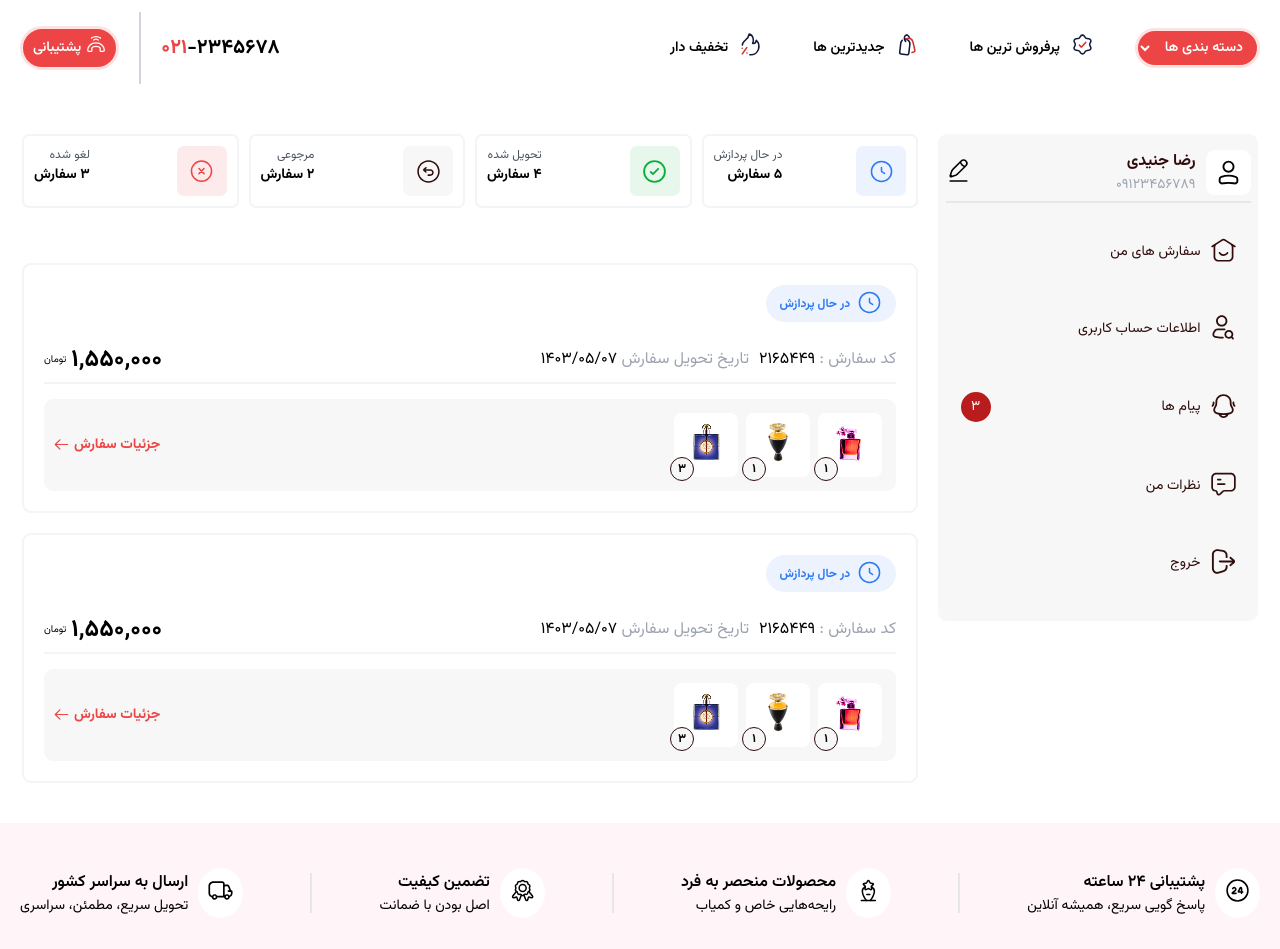
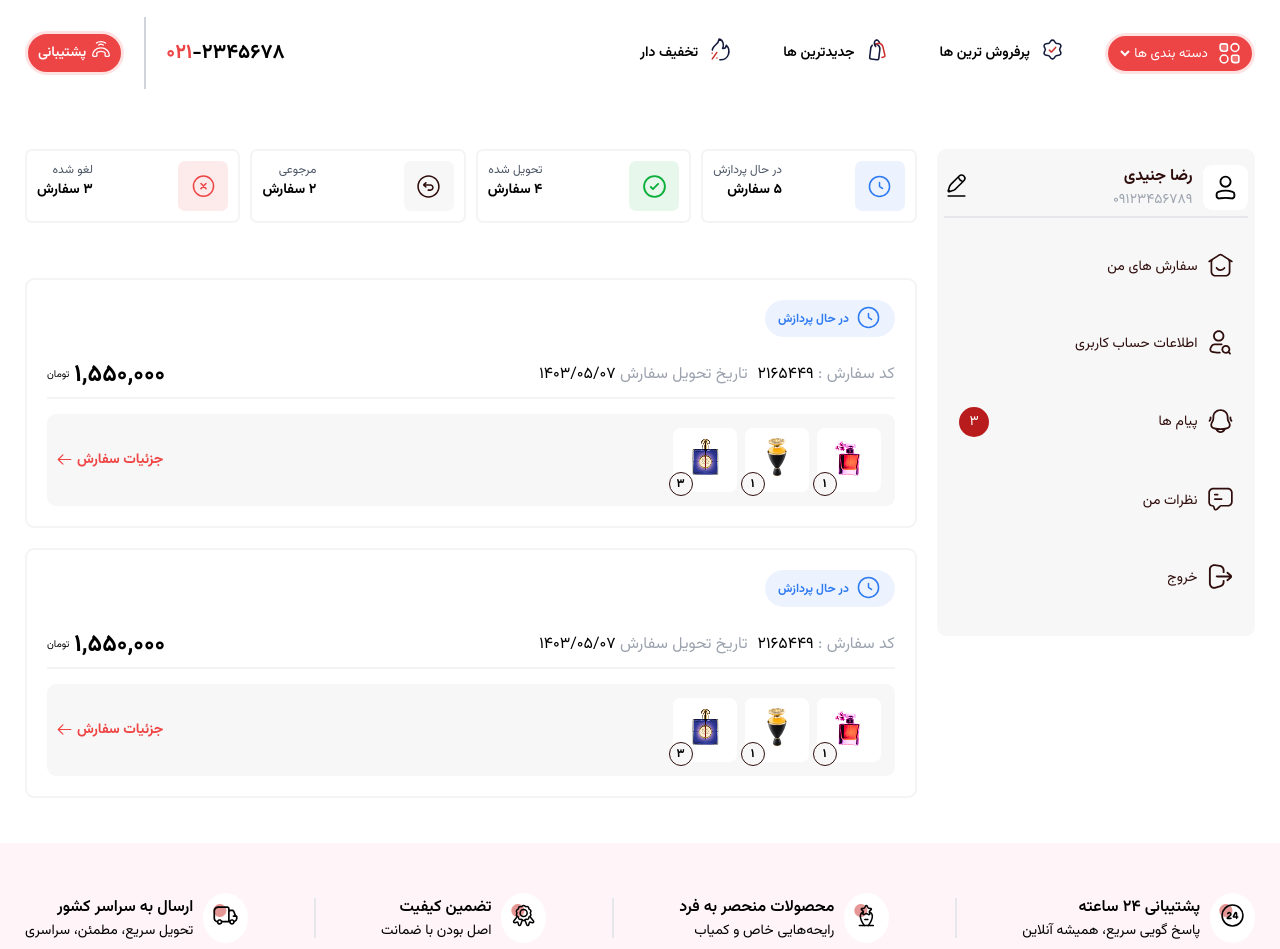
Before and after one commit to ramtin-ravare/bootcamp-final-task-1, a plain HTML site: page src/index.html in a window 1280 px wide. Shown: the part 103-1052 px from the top of the page. Drawn offline with Linux system fonts and the light colour scheme.

Commit message:
some bug fixing

```diff
--- a/src/index.html
+++ b/src/index.html
@@ -104,13 +104,20 @@
       <div class="header__filters">
         <!-- Filters and Dropdown -->
         <div class="filters__categories">
-          <select class="filters__dropdown btn btn--danger">
-            <option value="categories">دسته بندی ها</option>
-            <option value="perfume">پرفیوم</option>
-            <option value="eau-de-perfume">ادو پرفیوم</option>
-            <option value="eau-de-cologne">ادکلن</option>
-            <option value="eau-de-toilette">ادو توالت</option>
-          </select>
+          <div class="filters__dropdown btn btn--danger">
+            <svg class="icon">
+              <use
+                xlink:href="../assets/icons/svg-sprite-header.svg#category"
+              ></use>
+            </svg>
+            <select>
+              <option value="categories">دسته بندی ها</option>
+              <option value="perfume">پرفیوم</option>
+              <option value="eau-de-perfume">ادو پرفیوم</option>
+              <option value="eau-de-cologne">ادکلن</option>
+              <option value="eau-de-toilette">ادو تویلت</option>
+            </select>
+          </div>
           <div class="header__filter">
             <span>
               <svg class="icon">
@@ -169,7 +176,9 @@
           <div class="navbar__user-info">
             <span class="navbar__user-avatar">
               <svg class="icon">
-                <use xlink:href="../assets/icons/svg-sprite-main.svg#user"></use>
+                <use
+                  xlink:href="../assets/icons/svg-sprite-main.svg#user"
+                ></use>
               </svg>
             </span>
             <div class="navbar__user-id">
@@ -282,7 +291,9 @@
           <div class="orders__info">
             <div class="orders__info-icon success">
               <svg class="icon">
-                <use xlink:href="../assets/icons/svg-sprite-main.svg#tick"></use>
+                <use
+                  xlink:href="../assets/icons/svg-sprite-main.svg#tick"
+                ></use>
               </svg>
             </div>
             <div class="orders__info-details">
--- a/src/styles/style.css
+++ b/src/styles/style.css
@@ -80,6 +80,12 @@ select {
 a {
   color: inherit;
 }
+select {
+  background-color: inherit;
+  color: inherit;
+  outline: none;
+  border: none;
+}
 /* End of Reset Codes */
 
 /* General and Modifier classes */
@@ -145,12 +151,12 @@ a {
 .container {
   max-width: 1250px;
   margin: 0 auto;
-  padding: 0.5rem;
+  padding: 1rem;
 }
 .footer-container {
   max-width: 1024px;
   margin: 0 auto;
-  padding: 0.5rem;
+  padding: 1rem;
 }
 /* End of General and Modifier classes */
 
@@ -392,7 +398,15 @@ a {
   justify-content: space-around;
 }
 .filters__dropdown {
-  outline: none;
+  cursor: pointer;
+}
+.filters__dropdown option {
+  background-color: #fff;
+  color: var(--color-error);
+}
+.filters__dropdown option:checked {
+  background-color: var(--color-error);
+  color: #fff;
 }
 .header__filter {
   font-size: var(--font-size-md);
@@ -439,7 +453,7 @@ a {
     display: none;
   }
 }
-@media screen and (max-width: 540px) {
+@media screen and (max-width: 600px) {
   .header__support-number {
     display: none;
   }
@@ -834,12 +848,12 @@ a {
 /* Header of footer, features sections */
 .footer__header-wrapper {
   background-color: #fff4f8;
+  padding: 2rem 0;
 }
 .footer__features {
   display: grid;
   grid-template-columns: repeat(2, 1fr);
   gap: 6rem 3rem;
-  margin: 2rem 0;
 }
 .footer__feature {
   display: flex;
@@ -864,7 +878,7 @@ a {
   justify-content: center;
   padding: 1rem;
   background-color: #fff;
-  background-image: url(../assets/images/Ellipse.png);
+  background-image: url(../../assets/images/Ellipse.png);
   background-repeat: no-repeat;
   background-position: 30% 30%;
   background-size: 14px;
```
